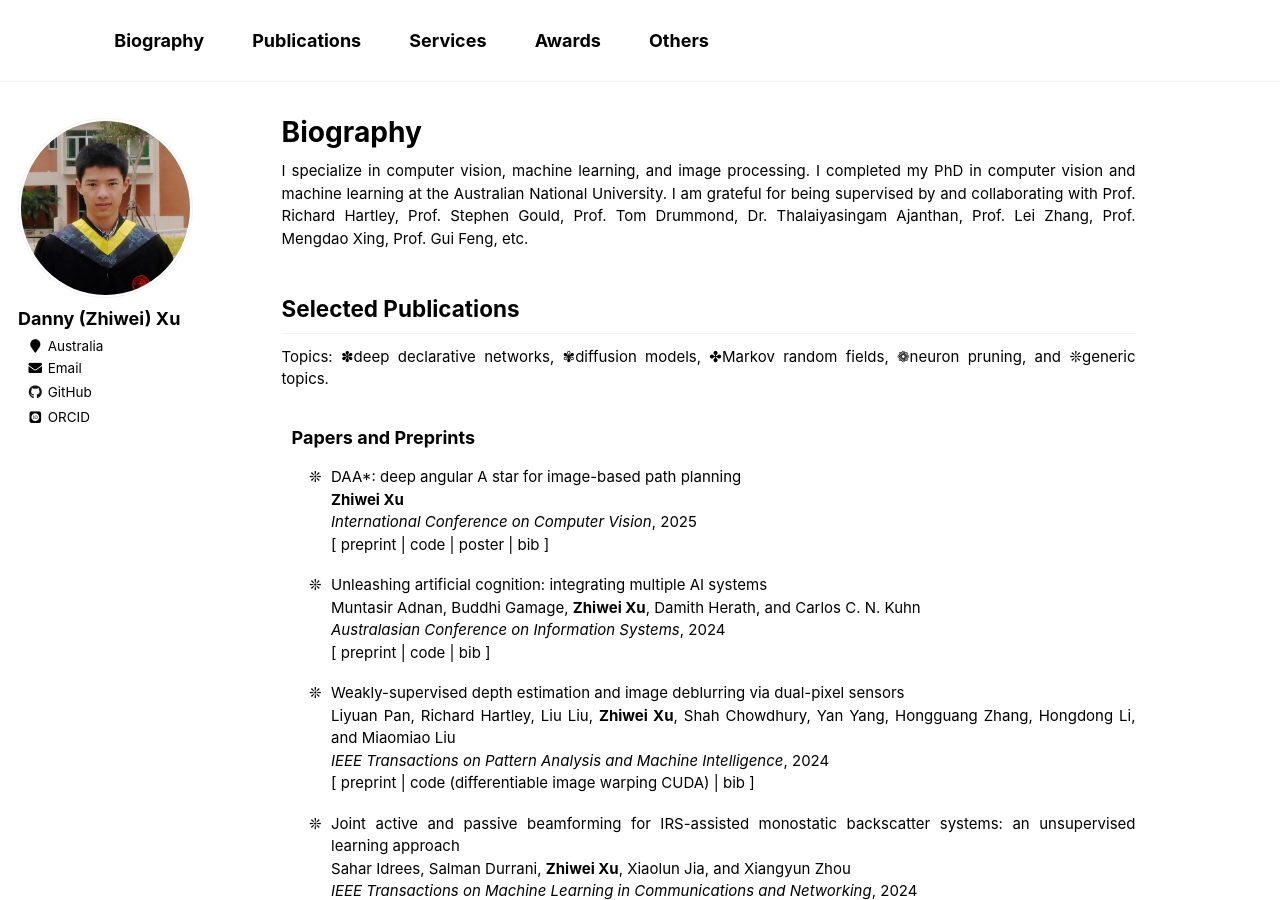
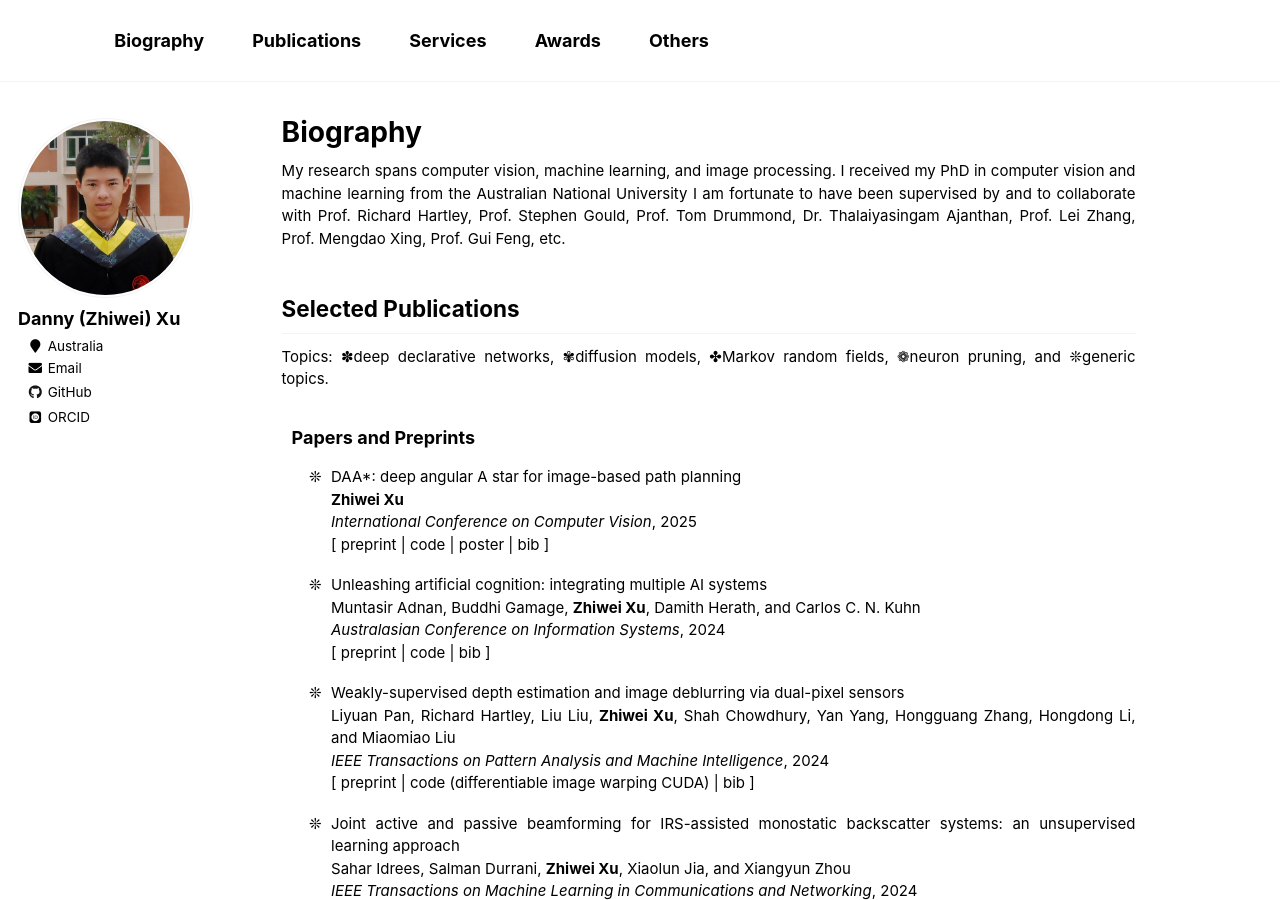
Before and after one commit to zwxu064/zwxu064.github.io, a Jekyll site: the page built from _pages/about.html, in a window 1280 px wide and 900 px high. Built offline with Jekyll 4.4.1, drawn with Linux system fonts in a browser that asks for light colours; some web fonts are replaced.

Commit message:
Revise about page content for clarity and conciseness

```diff
--- a/_pages/about.html
+++ b/_pages/about.html
@@ -16,10 +16,9 @@ ul.generic{li{list-style-type: '❊'; padding-inline-start: 1ch;}}
 ul{li{padding-inline-start: 1ch;}}
 </style>
 
-<p> I specialize in computer vision, machine learning, and image processing.
-  I completed my PhD in <a style="color: black;" href="https://www.proquest.com/openview/111e8f413451373d776d55f103ede762/1?pq-origsite=gscholar&cbl=2026366&diss=y", target="_blank">
-  computer vision and machine learning</a> at the Australian National University.
-  I am grateful for being supervised by and collaborating with Prof. Richard Hartley, Prof. Stephen Gould, Prof. Tom Drummond, Dr. Thalaiyasingam Ajanthan, Prof. Lei Zhang, Prof. Mengdao Xing, Prof. Gui Feng, etc.
+<p> My research spans computer vision, machine learning, and image processing.
+  I received my PhD in computer vision and machine learning from the Australian National University
+  I am fortunate to have been supervised by and to collaborate with Prof. Richard Hartley, Prof. Stephen Gould, Prof. Tom Drummond, Dr. Thalaiyasingam Ajanthan, Prof. Lei Zhang, Prof. Mengdao Xing, Prof. Gui Feng, etc.
 </p>
 
 <h2 id="publications">Selected Publications</h2>
```
